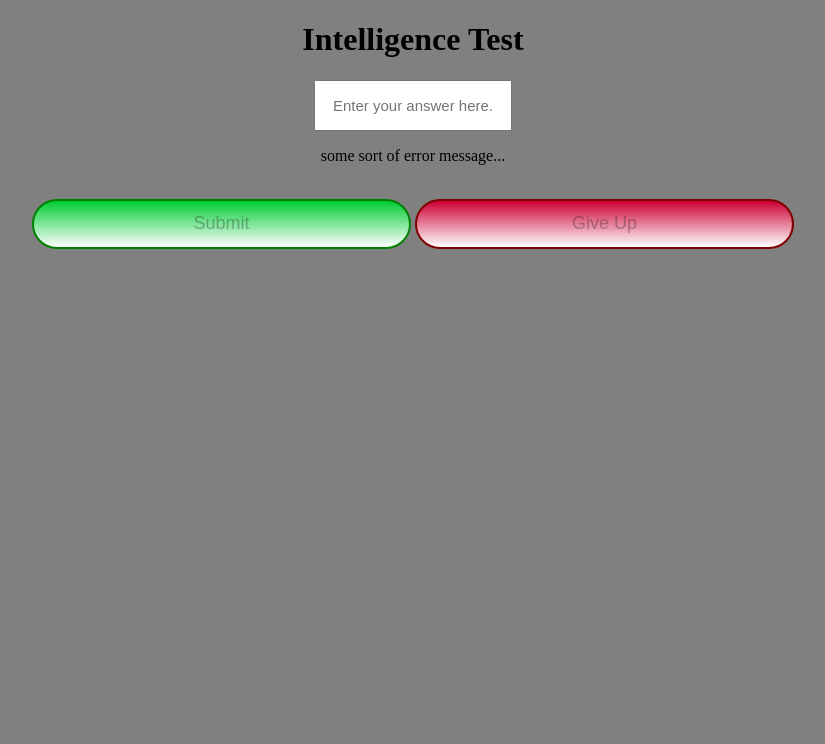
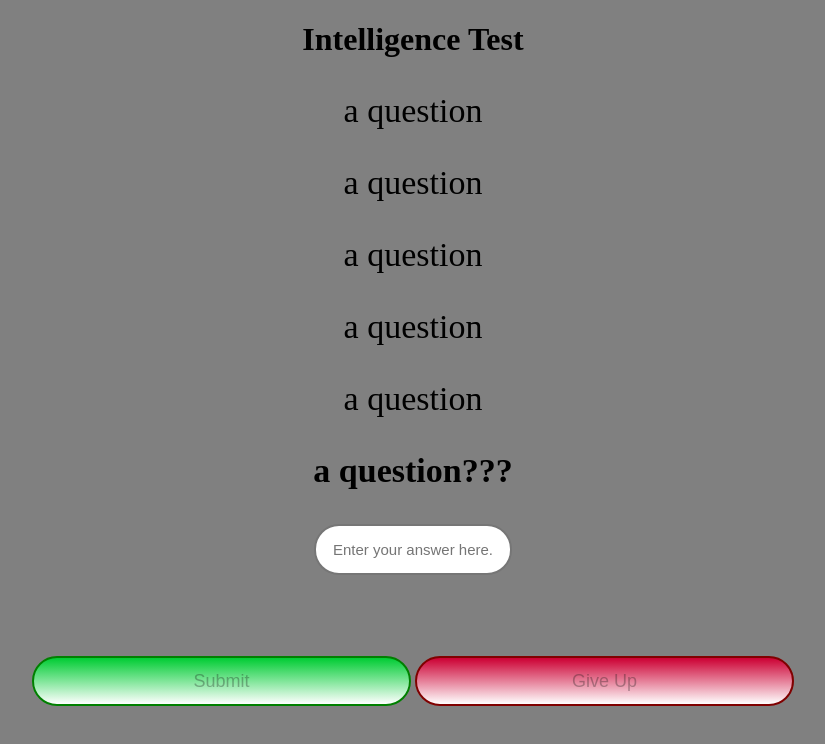
Before and after one commit to archer31/p02-IntelligenceTest, a plain HTML site: page test1.html in a window 1280 px wide. Shown: the whole page, without its empty margins (227-1052 px from the left). Drawn offline with Linux system fonts and the light colour scheme.

Commit message:
style for questions

```diff
--- a/style.css
+++ b/style.css
@@ -22,9 +22,6 @@ button.buttonStyle {
   border-style: solid;
   border-color: black;
   background-color: darkgray;
-}
-button:active {
-  box-shadow: 0;
 }
 div.buttons {
   text-align:center;
@@ -57,10 +54,26 @@ input.inputBox {
   height: 45px;
   font-size: 15px;
   text-align: center;
+  border-radius: 25px;
+  border-style: solid;
 }
 input.incorrect {
-
+  border-color: maroon;
 }
 input.correct {
+  border-color: green;
+}
+p#inputmessage {
+  font-size: 20px;
+}
 
+/*question styles*/
+div.questions {
+  font-size: 34px;
+  text-align: center;
+/*  margin-left: 256px;
+  margin-right: 256px;
+*/}
+div.questions > p > span {
+  font-weight: bold;
 }
--- a/test1.html
+++ b/test1.html
@@ -12,12 +12,29 @@
   <body>
     <h1 id="title" onload="setupPage()">Intelligence Test</h1>
     <div class="questions">
-
+      <p>
+        a question
+      </p>
+      <p>
+        a question
+      </p>
+      <p>
+        a question
+      </p>
+      <p>
+        a question
+      </p>
+      <p>
+        a question
+      </p>
+      <p>
+        <span>a question???</span>
+      </p>
     </div>
     <div class="answerBox">
       <div>
         <input class="inputBox" type="text" placeholder="Enter your answer here." id="input" onkeyup="check()"></input>
-        <p id="inputmessage">some sort of error message...<p>
+        <p id="inputmessage"><br><p>
       </div><br>
       <div class="buttons">
         <button class="buttonStyle submitButton" onclick="nextPage();" id="Submit" disabled>Submit</button>
```
Also changed, not shown: test2.html (added, +27 -0 lines).
